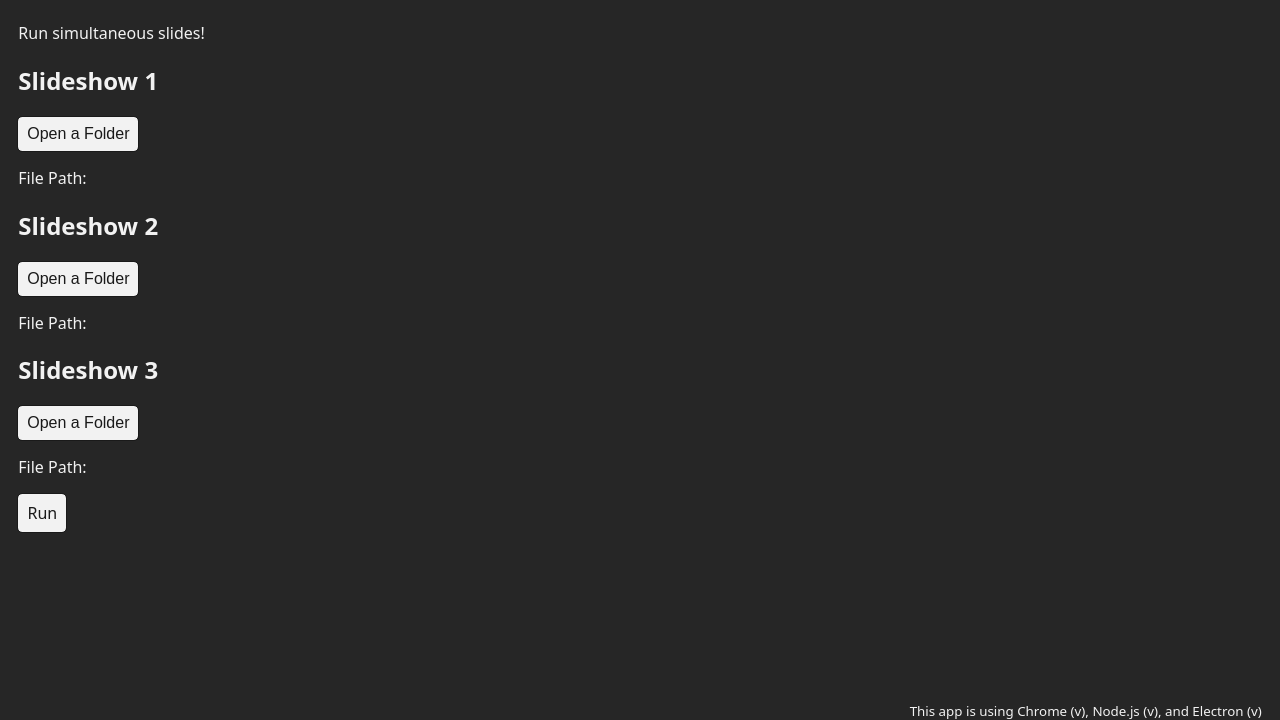
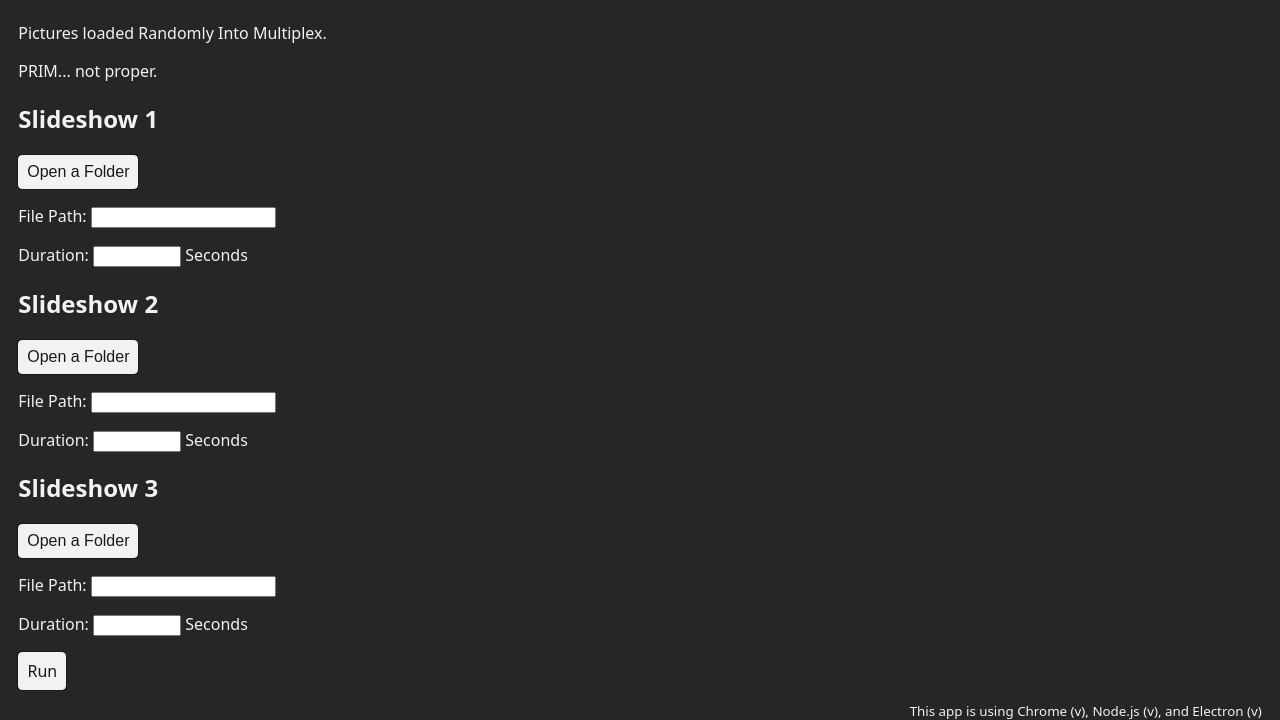
Before and after one commit to Yearnsmith/prim, an Electron app: page index.html in a window 1280 px wide. Shown: the part 80-800 px from the top of the page. Drawn offline with Linux system fonts and the light colour scheme; no server answers.

Commit message:
add interval fields to slideshow config

```diff
--- a/index.html
+++ b/index.html
@@ -17,29 +17,59 @@
 </head>
 <body>
   <header>
-    <h1>Slider</h1>
+    <h1>PRIM</h1>
   </header>
   <main>
 
       <p>
-        Run simultaneous slides!
+        Pictures loaded Randomly Into Multiplex.
+      </p>
+      <p>
+        PRIM... not proper.
       </p>
       <section id="slideshow1">
         <h2>Slideshow 1</h2>
         <button type="button" class="button:openDir" data-slideshow="1">Open a Folder</button>
-        <p>File Path: <strong id="result_dirPathDisplay-1"></strong></p>
+        <p>
+          <label>File Path:
+            <input type="text" id="result_dirPathDisplay-1" readonly />
+          </label>
+        </p>
+        <p>
+          <label>Duration:
+            <input type="number" step="0.25" min="0.75" max="300"/>
+          </label> Seconds
+        </p>
       </section>
 
       <section id="slideshow2">
         <h2>Slideshow 2</h2>
         <button type="button" class="button:openDir" data-slideshow="2">Open a Folder</button>
-        <p>File Path: <strong id="result_dirPathDisplay-2"></strong></p>
+        <p>
+          <label>File Path:
+            <input type="text" id="result_dirPathDisplay-2" readonly />
+          </label>
+        </p>
+        <p>
+          <label>Duration:
+            <input type="number" step="0.25" min="0.75" max="300"/>
+          </label> Seconds
+        </p>
       </section>
 
       <section id="slideshow3">
         <h2>Slideshow 3</h2>
         <button type="button" class="button:openDir" data-slideshow="3">Open a Folder</button>
-        <p>File Path: <strong id="result_dirPathDisplay-3"></strong></p>
+        <p>
+          <label>File Path:
+            <input type="text" id="result_dirPathDisplay-3" readonly />
+          </label>
+        </p>
+        <p>
+          <label>Duration:
+            <input type="number" step="0.25" min="0.75" max="300"/>
+          </label> Seconds
+        </p>
       </section>
 
       <section>
```
